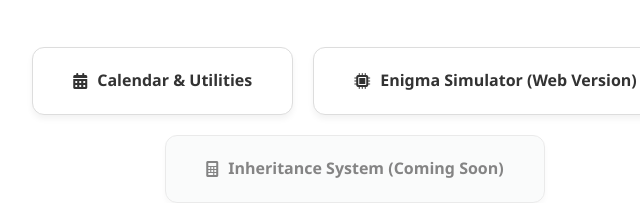
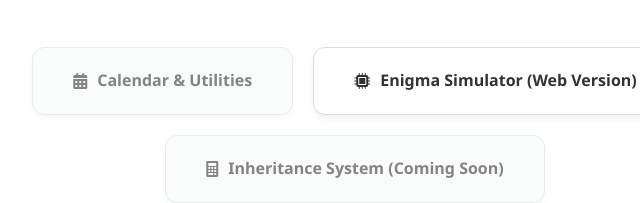
Before and after one commit to bamr24744-code/bamr24744-code.github.io, a plain HTML site: page Applications.html in a window 1280 px wide. Shown: the part 198-401 px from the top of the page, 285-925 px from the left. Drawn offline with Linux system fonts and the light colour scheme.

```diff
--- a/Applications.html
+++ b/Applications.html
@@ -36,7 +36,7 @@
             <h1>🌐 Web Applications</h1>
 
             <div class="about-content">
-                <a href="calendar.html" class="app-link">
+                <a href="calendar.html" class="app-link disabled ">
                     <i class="fas fa-calendar-alt"></i> Calendar & Utilities
                 </a>
 
```
